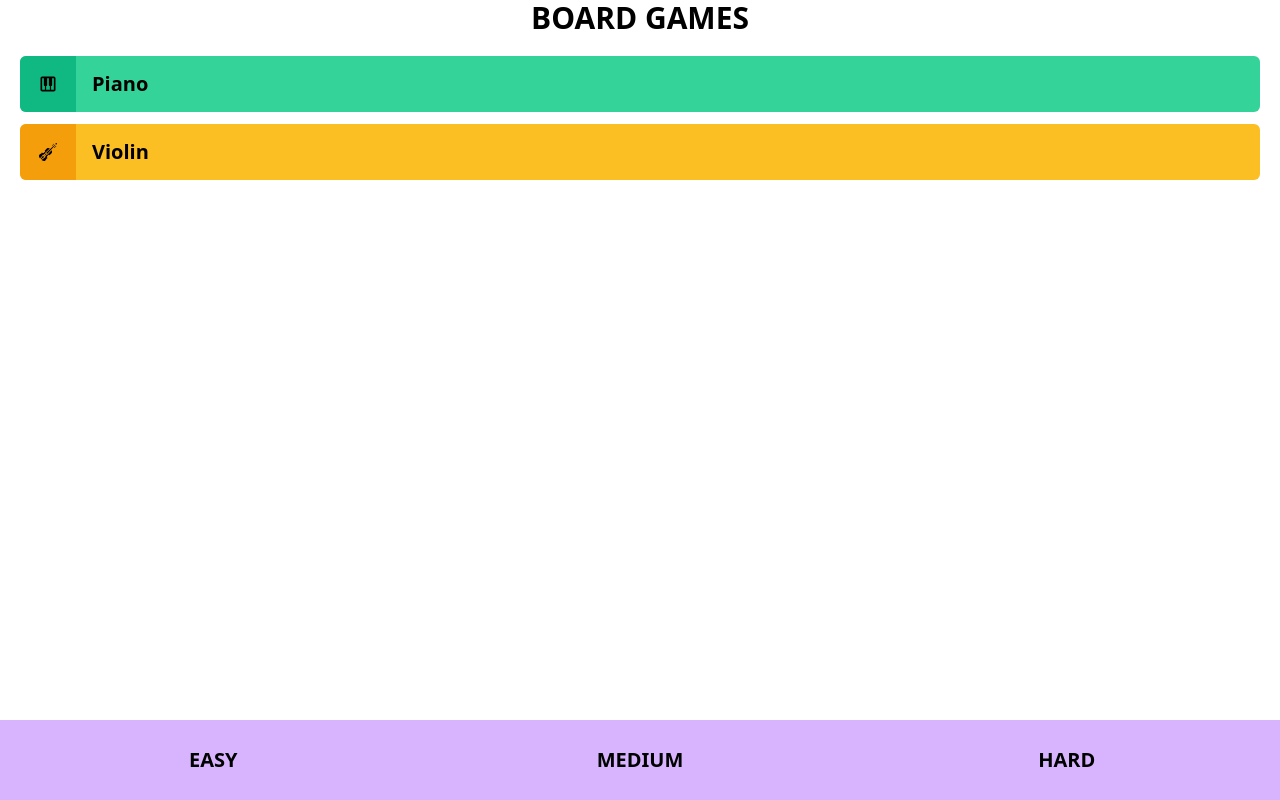
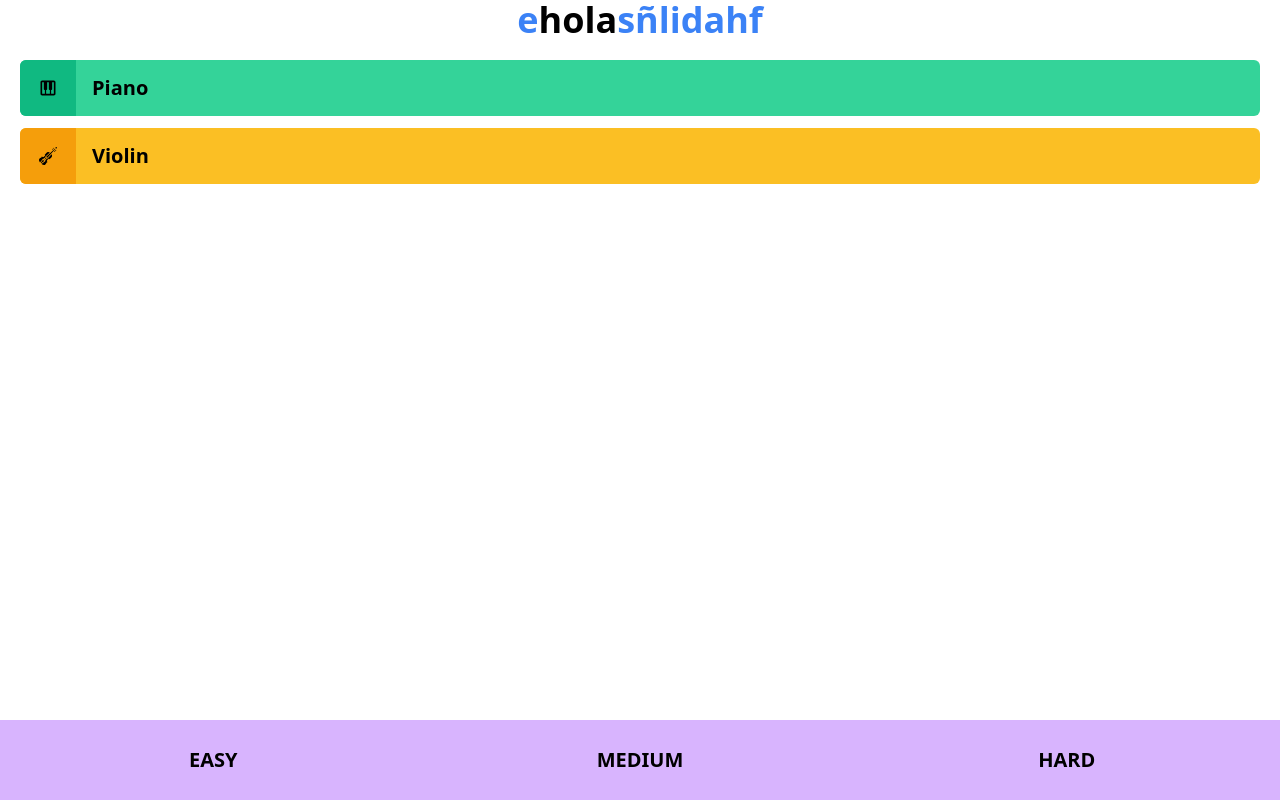
Before and after one commit to TrivialF5/board-games, a React (Create React App) app: page / in a window 1280 px wide. Built offline with nearby package versions, Linux system fonts and the light colour scheme.

Commit message:
title component

```diff
--- a/src/App.js
+++ b/src/App.js
@@ -1,12 +1,11 @@
+import TextTitle from "./components/TextTitle"
 import Select from "./views/simon/Select"
 
 export default function App() {
   return (
     <>
       <header>
-        <h1 className="text-3xl font-bold uppercase text-center">
-          board games
-        </h1>
+        <TextTitle className="text-center" colorText="text-blue-500" prevTitle="e" title="hola" highlightTitle="sñlidahf" />
       </header>
       <main>
         <Select />
--- /dev/null
+++ b/src/components/TextTitle.jsx
@@ -0,0 +1,18 @@
+
+const TextTitle = ({
+    prevTitle,
+    title,
+    highlightTitle,
+    colorText,
+    className,
+}) => {
+    return (
+        <p className={`font-semibold text-4xl ${className}`}>
+            {prevTitle ? <span className={`${colorText}`}>{prevTitle}</span> : null}
+            <span>{title}</span>
+            {highlightTitle ? <span className={`${colorText}`}>{highlightTitle}</span> : null}
+        </p>
+    )
+}
+
+export default TextTitle
```
